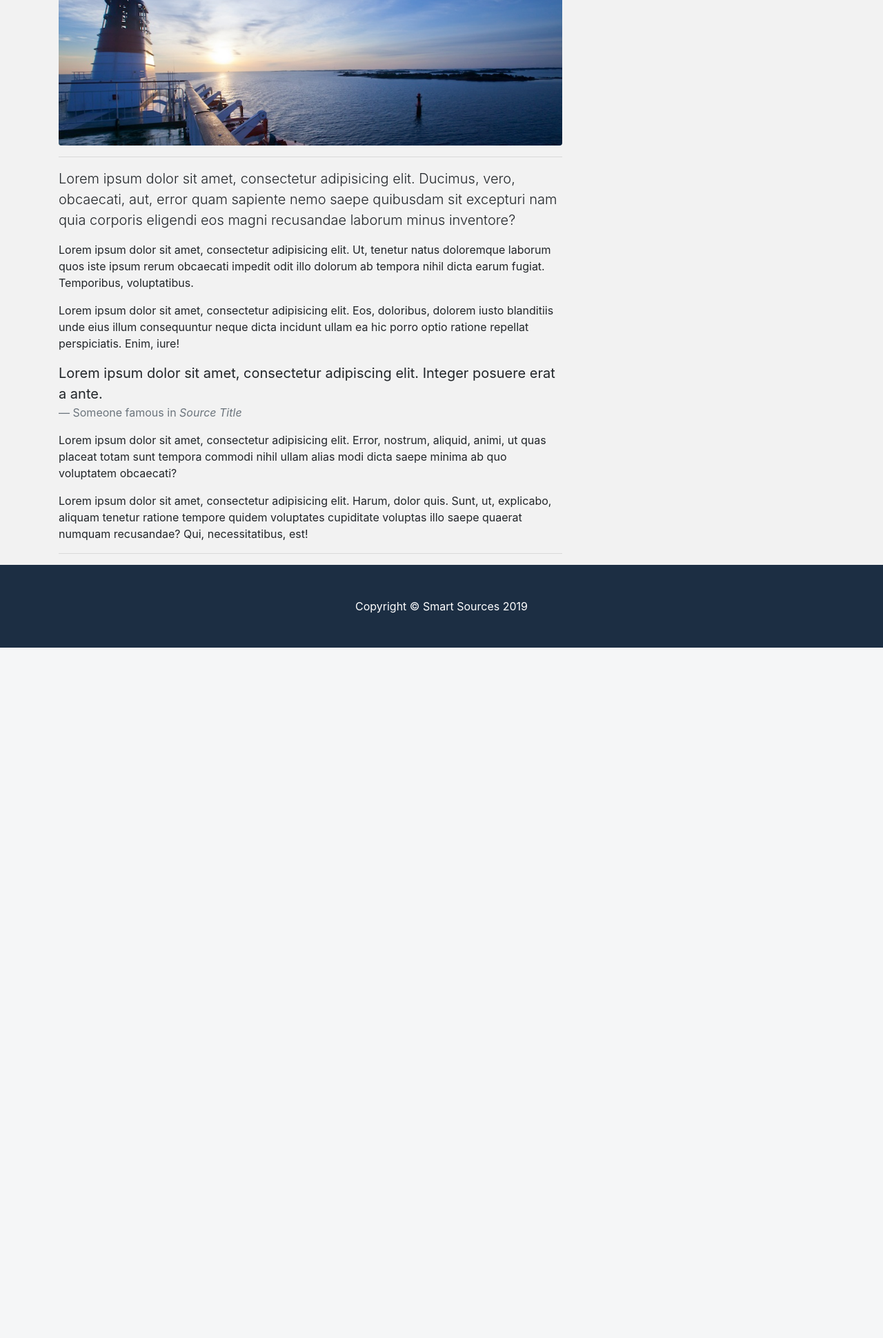
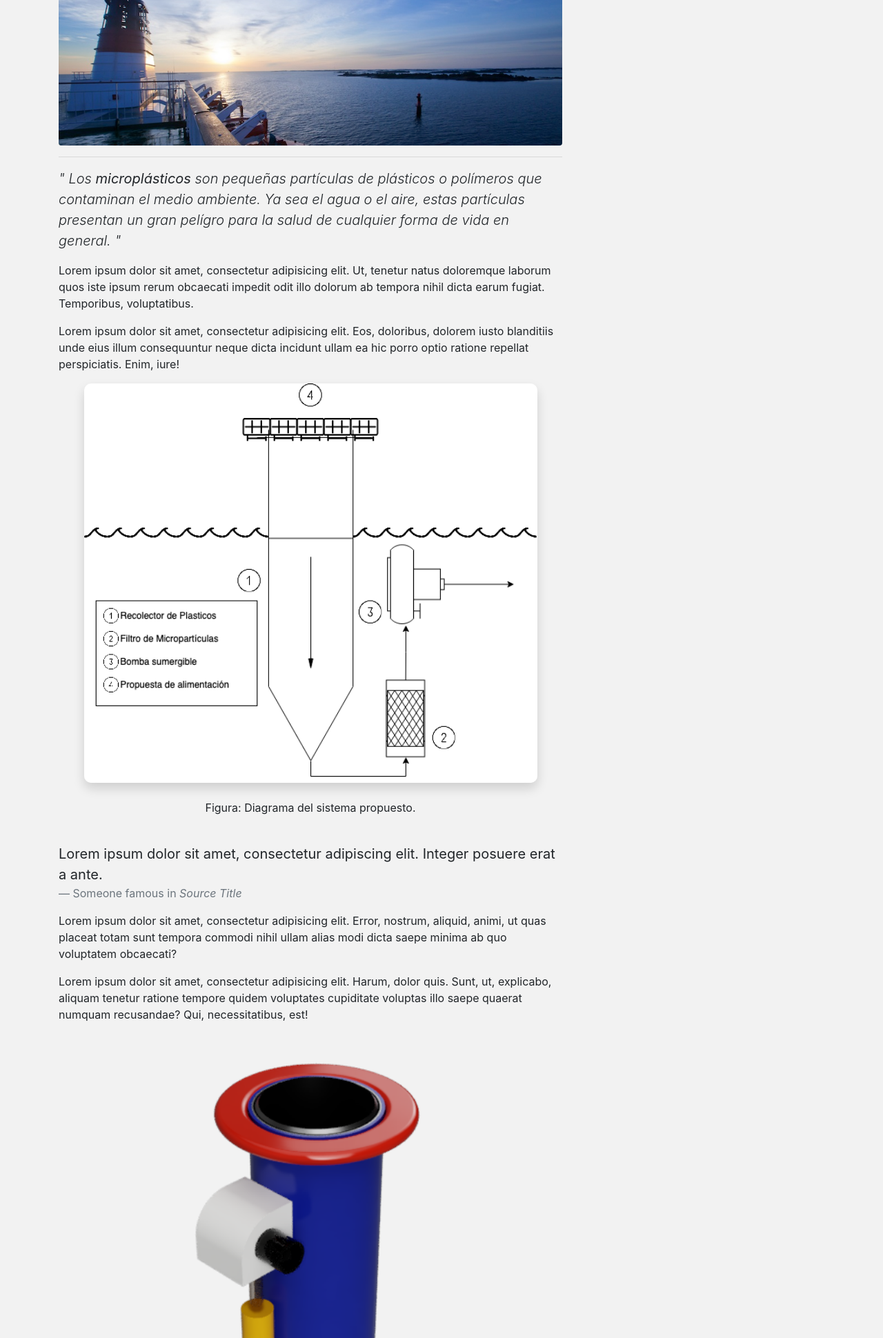
Before and after one commit to RamiroFuentes/NASA-Smart-Sources, a Flask app: page /trash_cleanup in a window 1280 px wide. Shown: the part 873-2813 px from the top of the page at 69% size. Before the commit the page ends 1812 px from the top, so only its background shows below. Run offline with Flask 2, Linux system fonts and the light colour scheme; some libraries are stand-ins or nearby versions.

Commit message:
Perfeccionamiento del apartado de limpieza de oceanos!

```diff
--- a/templates/trash_cleanup.html
+++ b/templates/trash_cleanup.html
@@ -25,11 +25,13 @@
 
   <div class="jumbotron border border-primary shadow">
     <h1 class="display-4">Colección de Microplásticos por membranas de Graféno.</h1>
-          <p class="lead">Estudio y aplicación de membranas de grafeno para la separeción de microplásticos en la superficie del oceano.</p>
+    <p class="lead">Estudio y aplicación de membranas de grafeno para la separeción de microplásticos en la superficie
+      del oceano.</p>
     <hr class="my-4">
     <p>Fundamento teórico de la propuesta.</p>
     <p class="lead">
-            <a class="btn btn-danger btn-lg readon" href="../static/assets/Simulacion_de_Membranas.pdf" role="button" target="_blank">Ver PDF</a>
+      <a class="btn btn-danger btn-lg readon" href="../static/assets/Simulacion_de_Membranas.pdf" role="button"
+        target="_blank">Ver PDF</a>
     </p>
   </div>
 
@@ -39,12 +41,24 @@
   <hr>
 
   <!-- Post Content -->
-        <p class="lead">Lorem ipsum dolor sit amet, consectetur adipisicing elit. Ducimus, vero, obcaecati, aut, error quam sapiente nemo saepe quibusdam sit excepturi nam quia corporis eligendi eos magni recusandae laborum minus inventore?</p>
+  <p class="lead">
+   <i> " Los <b>microplásticos</b> son pequeñas partículas de plásticos o polímeros que contaminan el medio ambiente. Ya sea el agua o el aire, estas partículas presentan un gran pelígro para la salud de cualquier forma de vida en general. " </i>
+  </p>
 
-        <p>Lorem ipsum dolor sit amet, consectetur adipisicing elit. Ut, tenetur natus doloremque laborum quos iste ipsum rerum obcaecati impedit odit illo dolorum ab tempora nihil dicta earum fugiat. Temporibus, voluptatibus.</p>
+  <p>Lorem ipsum dolor sit amet, consectetur adipisicing elit. Ut, tenetur natus doloremque laborum quos iste ipsum
+    rerum obcaecati impedit odit illo dolorum ab tempora nihil dicta earum fugiat. Temporibus, voluptatibus.</p>
 
-        <p>Lorem ipsum dolor sit amet, consectetur adipisicing elit. Eos, doloribus, dolorem iusto blanditiis unde eius illum consequuntur neque dicta incidunt ullam ea hic porro optio ratione repellat perspiciatis. Enim, iure!</p>
+  <p>Lorem ipsum dolor sit amet, consectetur adipisicing elit. Eos, doloribus, dolorem iusto blanditiis unde eius illum
+    consequuntur neque dicta incidunt ullam ea hic porro optio ratione repellat perspiciatis. Enim, iure!</p>
+  <div style="border-radius: 5px; margin-left: auto; margin-right: auto; text-align: center;">
+    <img class="shadow"src="../static/images/sistema.png" style="border-radius: 10px; width: 90%;">
 
+    <br>
+    <br>
+    <p>Figura: Diagrama del sistema propuesto.</p>
+    <br>
+
+  </div>
   <blockquote class="blockquote">
     <p class="mb-0">Lorem ipsum dolor sit amet, consectetur adipiscing elit. Integer posuere erat a ante.</p>
     <footer class="blockquote-footer">Someone famous in
@@ -52,11 +66,26 @@
     </footer>
   </blockquote>
 
-        <p>Lorem ipsum dolor sit amet, consectetur adipisicing elit. Error, nostrum, aliquid, animi, ut quas placeat totam sunt tempora commodi nihil ullam alias modi dicta saepe minima ab quo voluptatem obcaecati?</p>
+  <p>Lorem ipsum dolor sit amet, consectetur adipisicing elit. Error, nostrum, aliquid, animi, ut quas placeat totam
+    sunt tempora commodi nihil ullam alias modi dicta saepe minima ab quo voluptatem obcaecati?</p>
 
-        <p>Lorem ipsum dolor sit amet, consectetur adipisicing elit. Harum, dolor quis. Sunt, ut, explicabo, aliquam tenetur ratione tempore quidem voluptates cupiditate voluptas illo saepe quaerat numquam recusandae? Qui, necessitatibus, est!</p>
+  <p>Lorem ipsum dolor sit amet, consectetur adipisicing elit. Harum, dolor quis. Sunt, ut, explicabo, aliquam tenetur
+    ratione tempore quidem voluptates cupiditate voluptas illo saepe quaerat numquam recusandae? Qui, necessitatibus,
+    est!</p>
 
+    <div style="border-radius: 5px; margin-left: auto; margin-right: auto; text-align: center;">
+        <img class=""src="../static/images/filter2.PNG" style="border-radius: 10px; width: 90%;">
+
+        <br>
+        <br>
+        <p>Figura: Diagrama del sistema propuesto.</p>
+        <br>
   <hr>
+  </div>
+
+  <div class="sketchfab-embed-wrapper">
+      <iframe title="A 3D model" width="100%" height="480" src="https://sketchfab.com/models/843434bff50441618c266fad6a6e898b/embed" frameborder="0" allow="autoplay; fullscreen; vr" mozallowfullscreen="true" webkitallowfullscreen="true"></iframe>
+  </div>
 
 </div>
 
```
Also changed, not shown: static/images/filter2.PNG (added), static/images/filtro.jpeg (added), static/images/sistema.png (added). Lines whose indentation alone changed are shown as unchanged.
